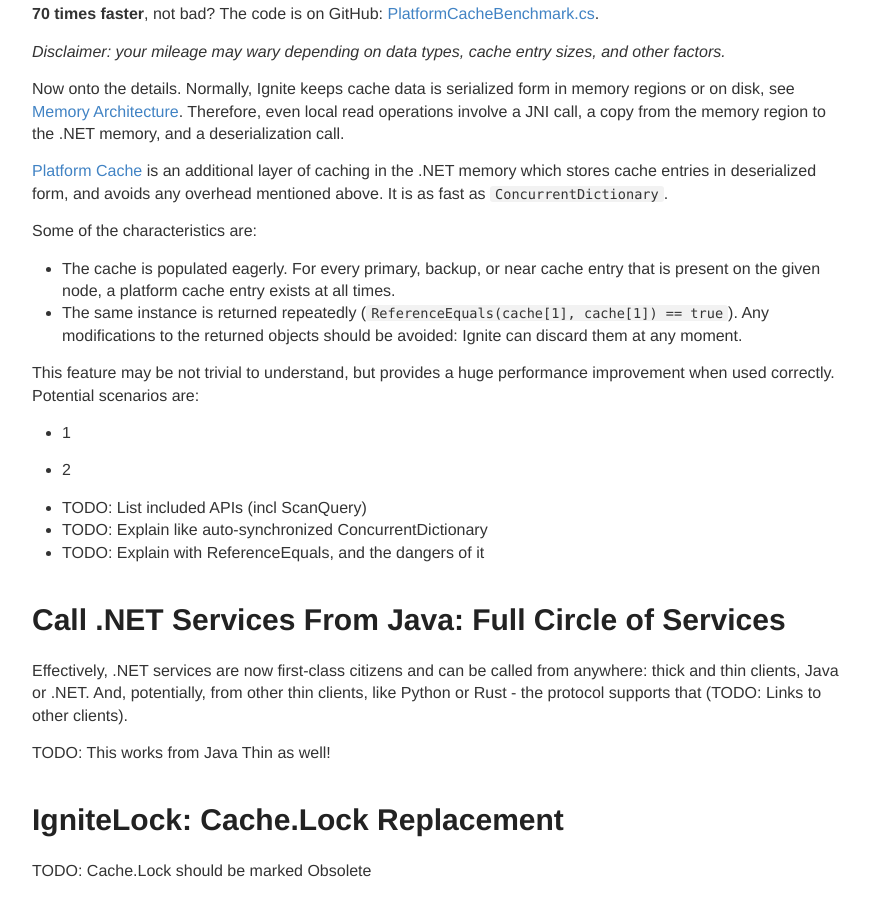
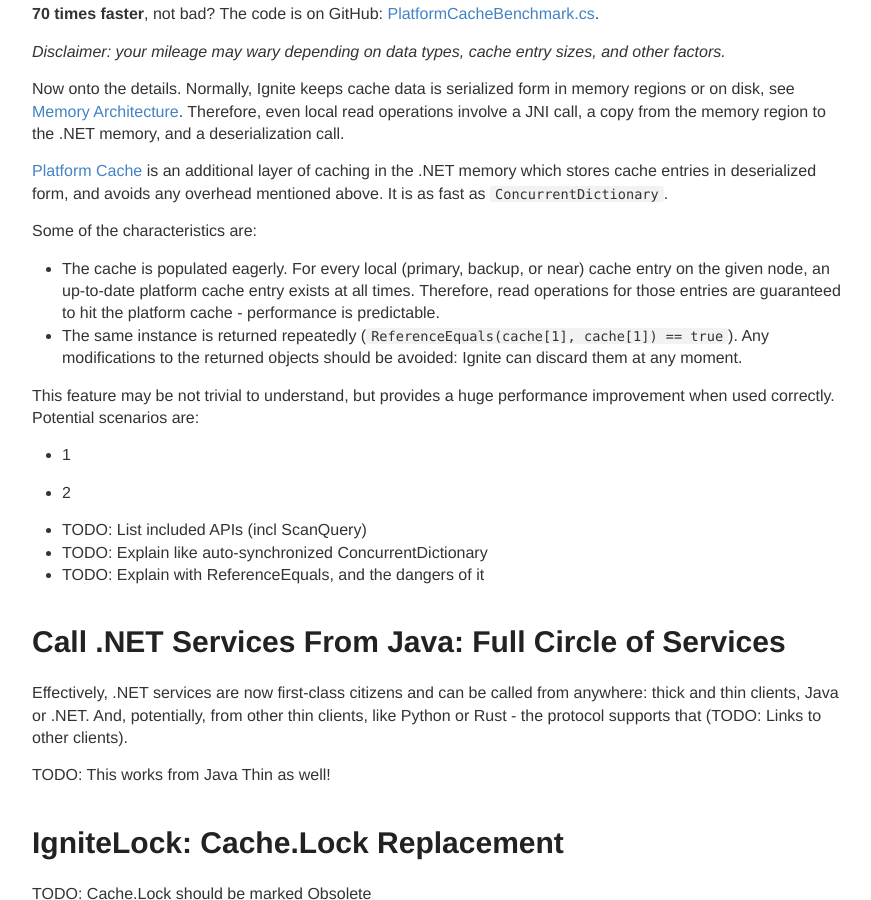
Before and after one commit to ptupitsyn/ptupitsyn.github.io, a Jekyll site: the page built from _posts/2020-10-26-Whats-New-In-Ignite-Net-2.9.md, in a window 1280 px wide and 900 px high, scrolled down 507 px. Shown: the whole window, without its empty margins (203-1074 px from the left). Built offline with Jekyll 4.4.1, drawn with Linux system fonts in a browser that asks for light colours; comment, search, counter and statistics services are not loaded.

Commit message:
wip platform cache

```diff
--- a/_posts/2020-10-26-Whats-New-In-Ignite-Net-2.9.md
+++ b/_posts/2020-10-26-Whats-New-In-Ignite-Net-2.9.md
@@ -30,7 +30,7 @@
 
 Some of the characteristics are:
 
-* The cache is populated eagerly. For every primary, backup, or near cache entry that is present on the given node, a platform cache entry exists at all times.
+* The cache is populated eagerly. For every local (primary, backup, or near) cache entry on the given node, an up-to-date platform cache entry exists at all times. Therefore, read operations for those entries are guaranteed to hit the platform cache - performance is predictable.
 * The same instance is returned repeatedly (`ReferenceEquals(cache[1], cache[1]) == true`). Any modifications to the returned objects should be avoided: Ignite can discard them at any moment.
 
 This feature may be not trivial to understand, but provides a huge performance improvement when used correctly. Potential scenarios are:
```
